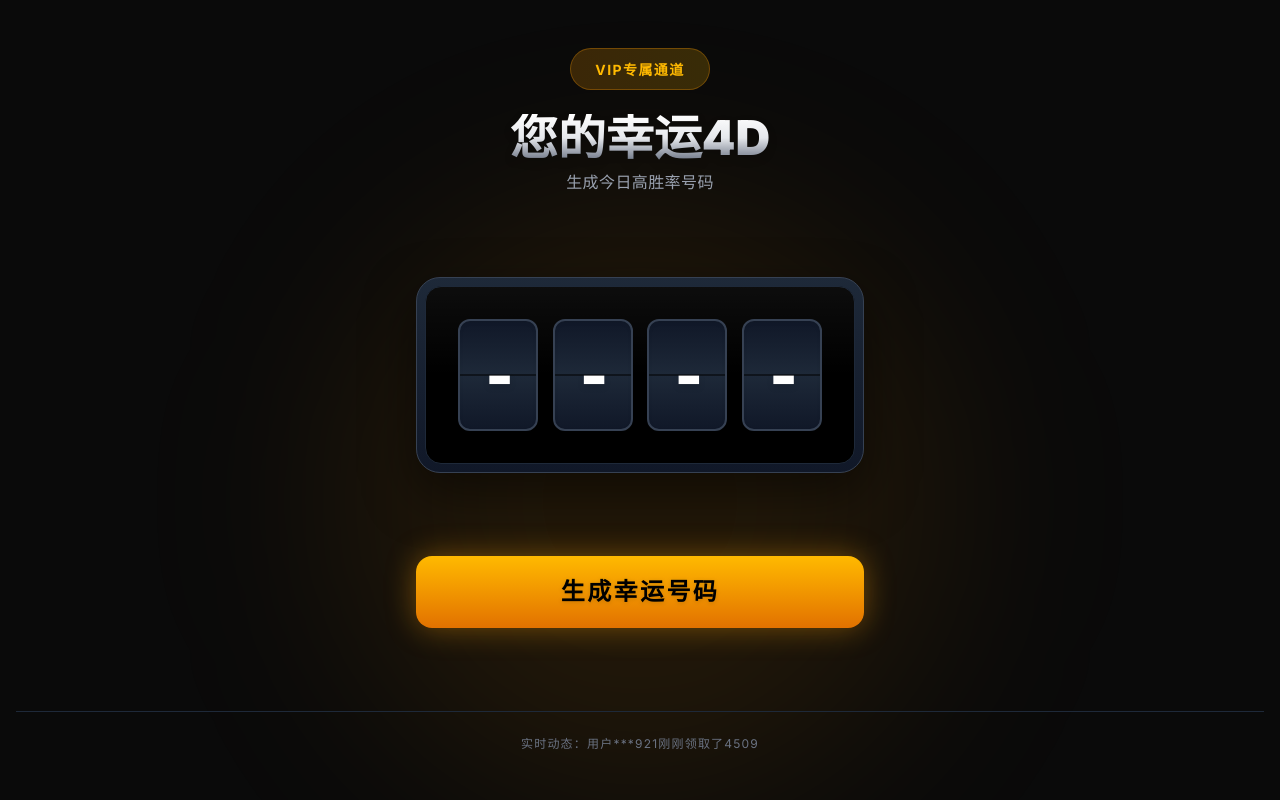
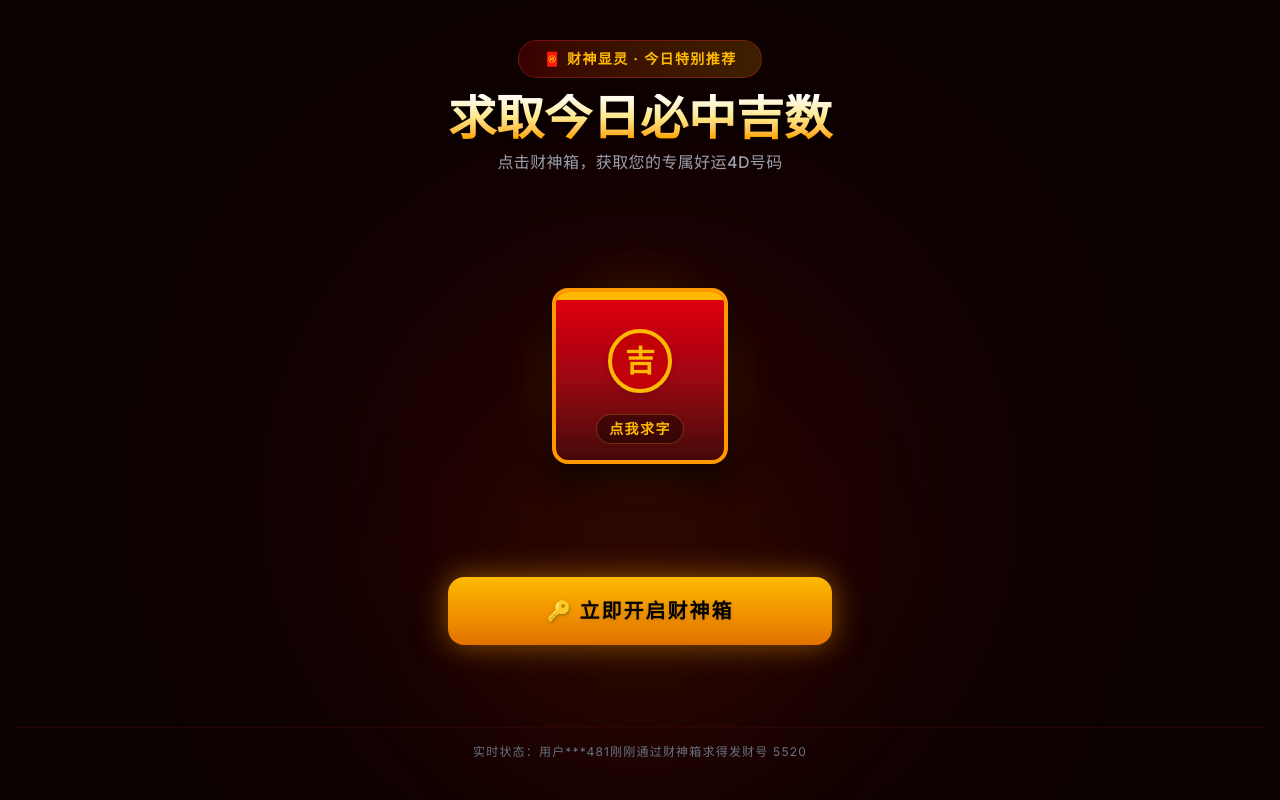
Before and after one commit to Lean888-maker/neo4d-live, a Next.js app: page /telegram-game in a window 1280 px wide. Built offline with nearby package versions, Linux system fonts and the light colour scheme.

Commit message:
feat: replace prelander spinning wheel with premium Cai Shen Fortune Box game

```diff
--- /dev/null
+++ b/search_db.js
@@ -0,0 +1 @@
+// Cleaned up scratch search file.
--- a/src/app/telegram-supervip/ClientWheel.js
+++ b/src/app/telegram-supervip/ClientWheel.js
@@ -9,10 +9,9 @@ export default function PremiumPrelander() {
   const [isExternal, setIsExternal] = useState(false);
   const [loading, setLoading] = useState(true);
 
-  const [spinning, setSpinning] = useState(false);
-  const [digits, setDigits] = useState(['-', '-', '-', '-']);
+  const [boxState, setBoxState] = useState('closed'); // closed, opening, open
   const [prize, setPrize] = useState(null);
-  const intervalRef = useRef(null);
+  const [showConfetti, setShowConfetti] = useState(false);
 
   useEffect(() => {
     // Detect if we are inside a Telegram WebApp iframe based on URL parameters
@@ -68,54 +67,32 @@ export default function PremiumPrelander() {
     initApp();
   }, []);
 
-  const generateNumber = () => {
-    if (spinning) return;
-    setSpinning(true);
-    setPrize(null);
+  const openFortuneBox = () => {
+    if (boxState !== 'closed') return;
 
-    let startTime = Date.now();
-    const finalNumber = [
-      Math.floor(Math.random() * 10),
-      Math.floor(Math.random() * 10),
-      Math.floor(Math.random() * 10),
-      Math.floor(Math.random() * 10)
-    ];
+    setBoxState('opening');
 
-    intervalRef.current = setInterval(() => {
-      const elapsed = Date.now() - startTime;
+    // Simulate chest shaking and opening sequence
+    setTimeout(() => {
+      const finalNumber = [
+        Math.floor(Math.random() * 10),
+        Math.floor(Math.random() * 10),
+        Math.floor(Math.random() * 10),
+        Math.floor(Math.random() * 10)
+      ].join('');
 
-      setDigits(prev => {
-        const newDigits = [...prev];
-        // Reel 1 locks after 1.0s
-        if (elapsed < 1000) newDigits[0] = Math.floor(Math.random() * 10);
-        else newDigits[0] = finalNumber[0];
+      setPrize(finalNumber);
+      setBoxState('open');
+      setShowConfetti(true);
 
-        // Reel 2 locks after 1.5s
-        if (elapsed < 1500) newDigits[1] = Math.floor(Math.random() * 10);
-        else newDigits[1] = finalNumber[1];
-
-        // Reel 3 locks after 2.0s
-        if (elapsed < 2000) newDigits[2] = Math.floor(Math.random() * 10);
-        else newDigits[2] = finalNumber[2];
-
-        // Reel 4 locks after 2.5s
-        if (elapsed < 2500) newDigits[3] = Math.floor(Math.random() * 10);
-        else newDigits[3] = finalNumber[3];
-
-        return newDigits;
-      });
-
-      if (elapsed >= 2500) {
-        clearInterval(intervalRef.current);
-        setSpinning(false);
-        setPrize(finalNumber.join(''));
-      }
-    }, 50);
+      // Turn off confetti animation after 4s
+      setTimeout(() => setShowConfetti(false), 4000);
+    }, 1800); // 1.8s shake time
   };
 
   const handleClaim = () => {
     if (!isExternal) {
-      window.Telegram?.WebApp?.openLink('https://neo4d.live/zh');
+      window.Telegram?.WebApp?.openLink('https://t.me/NEO4DLIVE');
     } else {
       window.location.href = 'https://t.me/NEO4DLIVE';
     }
@@ -124,7 +101,7 @@ export default function PremiumPrelander() {
   if (loading) {
     return (
       <div className="min-h-screen bg-black text-white flex items-center justify-center">
-        <div className="animate-pulse text-amber-500 font-bold text-xl tracking-widest">正在加载VIP系统...</div>
+        <div className="animate-pulse text-amber-500 font-bold text-xl tracking-widest">正在载入财神发财系统...</div>
       </div>
     );
   }
@@ -146,82 +123,143 @@ export default function PremiumPrelander() {
   }
 
   return (
-    <div className="min-h-screen bg-[#0a0a0a] text-white flex flex-col items-center justify-between py-12 px-4 relative overflow-hidden">
+    <div className="min-h-screen bg-[#0d0202] text-white flex flex-col items-center justify-between py-10 px-4 relative overflow-hidden">
       <Script src="https://telegram.org/js/telegram-web-app.js" strategy="beforeInteractive" />
 
-      {/* Background premium effects */}
-      <div className="absolute top-0 w-full h-full bg-[radial-gradient(ellipse_at_top,_var(--tw-gradient-stops))] from-red-900/40 via-black to-black pointer-events-none"></div>
-      <div className="absolute top-1/4 left-1/2 -translate-x-1/2 w-[600px] h-[600px] bg-amber-500/10 rounded-full blur-[100px] pointer-events-none"></div>
+      {/* Premium Red/Gold Background effects */}
+      <div className="absolute top-0 w-full h-full bg-[radial-gradient(ellipse_at_top,_var(--tw-gradient-stops))] from-red-950/70 via-black to-black pointer-events-none"></div>
+      <div className="absolute top-1/4 left-1/2 -translate-x-1/2 w-[600px] h-[600px] bg-red-600/10 rounded-full blur-[120px] pointer-events-none"></div>
+      <div className="absolute bottom-10 left-1/2 -translate-x-1/2 w-[350px] h-[350px] bg-amber-500/5 rounded-full blur-[80px] pointer-events-none"></div>
+
+      {/* Confetti Particle Explosion */}
+      {showConfetti && (
+        <div className="absolute inset-0 pointer-events-none z-50 overflow-hidden">
+          {[...Array(60)].map((_, i) => {
+            const left = Math.random() * 100;
+            const delay = Math.random() * 2;
+            const duration = 2 + Math.random() * 2;
+            const size = 6 + Math.random() * 10;
+            const color = i % 2 === 0 ? 'bg-amber-400' : 'bg-red-500';
+            return (
+              <div
+                key={i}
+                className={`absolute rounded-sm ${color} animate-[fall_${duration}s_ease-out_infinite]`}
+                style={{
+                  left: `${left}%`,
+                  top: `-20px`,
+                  width: `${size}px`,
+                  height: `${size}px`,
+                  animationDelay: `${delay}s`,
+                  transform: `rotate(${Math.random() * 360}deg)`
+                }}
+              />
+            );
+          })}
+        </div>
+      )}
 
       {/* Header */}
       <div className="text-center relative z-10 w-full">
-        <div className="inline-block bg-gradient-to-r from-amber-500/20 to-yellow-500/20 border border-amber-500/30 px-6 py-2 rounded-full mb-6">
-          <span className="text-amber-400 font-bold tracking-widest text-sm uppercase">VIP专属通道</span>
+        <div className="inline-block bg-gradient-to-r from-red-600/20 to-amber-500/20 border border-red-500/30 px-6 py-2 rounded-full mb-4">
+          <span className="text-amber-400 font-bold tracking-widest text-xs md:text-sm uppercase flex items-center justify-center gap-2">
+            🧧 财神显灵 · 今日特别推荐
+          </span>
         </div>
-        <h1 className="text-4xl md:text-5xl font-black text-transparent bg-clip-text bg-gradient-to-b from-white via-gray-200 to-gray-500 drop-shadow-lg mb-2">
-          {tgUser?.first_name ? `${tgUser.first_name}, ` : ''}您的幸运4D
+        <h1 className="text-3xl md:text-5xl font-black text-transparent bg-clip-text bg-gradient-to-b from-white via-amber-200 to-amber-500 drop-shadow-[0_4px_8px_rgba(0,0,0,0.8)] mb-2">
+          {tgUser?.first_name ? `${tgUser.first_name}, ` : ''}求取今日必中吉数
         </h1>
-        <p className="text-gray-400 font-medium tracking-wide">生成今日高胜率号码</p>
+        <p className="text-gray-400 text-sm md:text-base font-medium tracking-wide">点击财神箱，获取您的专属好运4D号码</p>
       </div>
 
-      {/* Slot Machine Display */}
-      <div className="relative z-10 w-full max-w-md my-12">
-        <div className="bg-gradient-to-b from-gray-800 to-gray-900 p-2 rounded-3xl border border-gray-700 shadow-[0_20px_50px_rgba(0,0,0,0.5)]">
-          <div className="bg-black rounded-2xl p-6 md:p-8 flex justify-between items-center border border-gray-800 relative overflow-hidden">
-            {/* Inner glass reflection */}
-            <div className="absolute top-0 left-0 w-full h-1/2 bg-gradient-to-b from-white/5 to-transparent pointer-events-none"></div>
+      {/* Cai Shen Fortune Box Component */}
+      <div className="relative z-10 w-full max-w-sm my-6 flex flex-col items-center justify-center">
+        {/* Chest Wrapper */}
+        <div className={`w-64 h-64 relative cursor-pointer select-none transition-transform duration-300 ${boxState === 'opening' ? 'animate-[shake_0.5s_infinite]' : 'hover:scale-105 active:scale-95'}`} onClick={openFortuneBox}>
 
-            {digits.map((digit, idx) => (
-              <div key={idx} className="w-16 h-24 md:w-20 md:h-28 bg-gradient-to-b from-gray-900 via-gray-800 to-gray-900 rounded-xl flex items-center justify-center border-2 border-gray-700 shadow-inner relative">
-                <span className={`text-5xl md:text-6xl font-black tabular-nums tracking-tighter ${prize ? 'text-amber-400 drop-shadow-[0_0_15px_rgba(245,158,11,0.8)]' : 'text-white drop-shadow-md'}`}>
-                  {digit}
-                </span>
-                {/* Horizontal line across digit like mechanical flip clock */}
-                <div className="absolute top-1/2 left-0 w-full h-[2px] bg-black/50 -translate-y-1/2"></div>
+          {/* Closed Box State */}
+          {boxState === 'closed' && (
+            <div className="absolute inset-0 flex items-center justify-center">
+              {/* Outer Golden Aura */}
+              <div className="absolute w-48 h-48 bg-amber-500/20 rounded-full filter blur-xl animate-pulse"></div>
+              {/* Box Graphic */}
+              <div className="w-44 h-44 bg-gradient-to-b from-red-600 via-red-800 to-red-950 rounded-2xl border-4 border-amber-500 shadow-[0_15px_30px_rgba(0,0,0,0.7)] flex flex-col items-center justify-between p-4 relative overflow-hidden">
+                <div className="absolute top-0 w-full h-2 bg-amber-400"></div>
+                {/* Chinese Character '吉' or '财' */}
+                <div className="w-16 h-16 rounded-full border-4 border-amber-400 flex items-center justify-center bg-red-700 shadow-md my-auto">
+                  <span className="text-amber-400 font-black text-3xl">吉</span>
+                </div>
+                <div className="text-amber-400 font-bold text-sm tracking-widest bg-black/40 px-3 py-1 rounded-full border border-amber-500/30">点我求字</div>
               </div>
-            ))}
-          </div>
+            </div>
+          )}
+
+          {/* Shaking State */}
+          {boxState === 'opening' && (
+            <div className="absolute inset-0 flex items-center justify-center">
+              <div className="absolute w-56 h-56 bg-amber-500/35 rounded-full filter blur-2xl animate-ping"></div>
+              <div className="w-44 h-44 bg-gradient-to-b from-red-600 via-red-800 to-red-950 rounded-2xl border-4 border-amber-400 shadow-[0_15px_40px_rgba(245,158,11,0.5)] flex items-center justify-center relative">
+                <span className="text-amber-400 font-black text-4xl animate-bounce">⚡ 祈福中...</span>
+              </div>
+            </div>
+          )}
+
+          {/* Open Box State / Revealed Numbers */}
+          {boxState === 'open' && (
+            <div className="absolute inset-0 flex items-center justify-center animate-[pop_0.6s_cubic-bezier(0.175,0.885,0.32,1.275)]">
+              {/* Massive Golden Ray */}
+              <div className="absolute w-64 h-64 bg-amber-400/25 rounded-full filter blur-3xl animate-pulse"></div>
+              {/* Premium Ticket Display */}
+              <div className="w-56 h-36 bg-gradient-to-b from-yellow-50 via-yellow-100 to-amber-200 text-black rounded-xl border-4 border-amber-500 shadow-[0_20px_50px_rgba(245,158,11,0.6)] flex flex-col items-center justify-between p-4 relative">
+                <div className="absolute -top-3 left-1/2 -translate-x-1/2 bg-red-600 text-white font-black text-xs px-4 py-0.5 rounded-full border border-amber-400 shadow-md">NEO4D VIP</div>
+                <div className="text-gray-600 text-xs font-bold tracking-widest mt-2">今日推荐必中吉数</div>
+                <div className="text-4xl md:text-5xl font-black tracking-widest text-red-700 drop-shadow-sm font-mono my-2 animate-pulse">
+                  {prize}
+                </div>
+                <div className="text-[10px] text-gray-500 border-t border-dashed border-gray-400 w-full text-center pt-1 font-bold">请妥善保存，祝您今晚中奖！</div>
+              </div>
+            </div>
+          )}
         </div>
       </div>
 
       {/* Actions */}
-      <div className="relative z-10 w-full max-w-md flex flex-col items-center gap-6">
-        {!prize ? (
+      <div className="relative z-10 w-full max-w-sm flex flex-col items-center gap-6">
+        {boxState === 'closed' && (
           <button
-            className={`w-full relative group overflow-hidden bg-gradient-to-b from-amber-400 to-amber-600 px-8 py-5 rounded-2xl shadow-[0_0_30px_rgba(245,158,11,0.4)] transform transition-all duration-300 ${spinning ? 'opacity-80 cursor-not-allowed scale-95' : 'hover:scale-[1.02] active:scale-95'}`}
-            onClick={generateNumber}
-            disabled={spinning}
+            className="w-full relative group overflow-hidden bg-gradient-to-b from-amber-400 to-amber-600 hover:from-amber-300 hover:to-amber-500 px-8 py-5 rounded-2xl shadow-[0_0_30px_rgba(245,158,11,0.5)] transform transition-all duration-300 hover:scale-[1.02] active:scale-95"
+            onClick={openFortuneBox}
           >
             <div className="absolute inset-0 w-full h-full bg-gradient-to-r from-transparent via-white/40 to-transparent -translate-x-full group-hover:animate-[shine_1.5s_infinite]"></div>
-            <span className="relative text-black font-black text-2xl uppercase tracking-widest drop-shadow-sm">
-              {spinning ? '生成中...' : '生成幸运号码'}
+            <span className="relative text-black font-black text-xl uppercase tracking-widest drop-shadow-sm">
+              🔑 立即开启财神箱
             </span>
           </button>
-        ) : (
+        )}
+
+        {boxState === 'open' && (
           <div className="w-full flex flex-col items-center gap-4 animate-[fadeIn_0.5s_ease-out]">
-            <div className="text-amber-400 font-bold tracking-widest uppercase text-sm mb-2 animate-pulse">号码已成功锁定</div>
+            <div className="text-amber-400 font-bold tracking-widest uppercase text-xs md:text-sm animate-pulse">🎉 号码已成功解锁！</div>
             <button
               onClick={handleClaim}
               className="w-full relative group overflow-hidden bg-gradient-to-b from-emerald-500 to-green-700 hover:from-emerald-400 hover:to-green-600 px-8 py-5 rounded-2xl shadow-[0_0_30px_rgba(16,185,129,0.5)] transform transition-all duration-300 hover:scale-[1.02] active:scale-95"
             >
               <div className="absolute inset-0 w-full h-full bg-gradient-to-r from-transparent via-white/30 to-transparent -translate-x-full group-hover:animate-[shine_1.5s_infinite]"></div>
-              <span className="relative text-white font-black text-xl md:text-2xl uppercase tracking-widest drop-shadow-md">
-                {isExternal ? '加入VIP群组查看直播' : '立即查看开奖直播'}
+              <span className="relative text-white font-black text-lg md:text-xl uppercase tracking-widest drop-shadow-md">
+                📱 点击进入TG频道核对开彩结果
               </span>
             </button>
             <button
               onClick={() => {
-                const text = encodeURIComponent(`我刚刚在 NEO4D 抽中了今日 VIP 开彩吉数 ${prize}！马上点击获取你的专属号码，全马最快无广告实时开彩！ 👉 https://neo4d.live/telegram-supervip`);
+                const text = encodeURIComponent(`我刚刚在 NEO4D 抽中了今日大伯公VIP必中吉数 ${prize}！马上点击获取你的专属号码，全马最快无广告实时开彩！ 👉 https://neo4d.live/telegram-supervip`);
                 window.open(`https://api.whatsapp.com/send?text=${text}`, '_blank');
               }}
-              className="w-full relative group overflow-hidden bg-[#25D366] hover:bg-[#128C7E] px-8 py-4 rounded-2xl shadow-[0_0_20px_rgba(37,211,102,0.4)] transform transition-all duration-300 hover:scale-[1.02] active:scale-95 mt-2 flex items-center justify-center gap-3"
+              className="w-full relative group overflow-hidden bg-[#25D366] hover:bg-[#128C7E] px-8 py-4 rounded-2xl shadow-[0_0_20px_rgba(37,211,102,0.4)] transform transition-all duration-300 hover:scale-[1.02] active:scale-95 flex items-center justify-center gap-3"
             >
-              {/* WhatsApp SVG Icon */}
               <svg className="w-6 h-6 text-white fill-current" viewBox="0 0 24 24">
                 <path d="M17.472 14.382c-.297-.149-1.758-.867-2.03-.967-.273-.099-.471-.148-.67.15-.197.297-.767.966-.94 1.164-.173.199-.347.223-.644.075-.297-.15-1.255-.463-2.39-1.475-.883-.788-1.48-1.761-1.653-2.059-.173-.297-.018-.458.13-.606.134-.133.298-.347.446-.52.149-.174.198-.298.298-.497.099-.198.05-.371-.025-.52-.075-.149-.669-1.612-.916-2.207-.242-.579-.487-.5-.669-.51a12.8 12.8 0 0 0-.57-.01c-.198 0-.52.074-.792.372-.272.297-1.04 1.016-1.04 2.479 0 1.462 1.065 2.875 1.213 3.074.149.198 2.096 3.2 5.077 4.487.709.306 1.262.489 1.694.625.712.227 1.36.195 1.871.118.571-.085 1.758-.719 2.006-1.413.248-.694.248-1.289.173-1.413-.074-.124-.272-.198-.57-.347m-5.421 7.403h-.004a9.87 9.87 0 0 1-5.031-1.378l-.361-.214-3.741.982.998-3.648-.235-.374a9.86 9.86 0 0 1-1.51-5.26c.001-5.45 4.436-9.884 9.888-9.884 2.64 0 5.122 1.03 6.988 2.898a9.825 9.825 0 0 1 2.893 6.994c-.003 5.45-4.437 9.884-9.885 9.884m8.413-18.297A11.815 11.815 0 0 0 12.05 0C5.495 0 .16 5.335.157 11.892c0 2.096.547 4.142 1.588 5.945L.057 24l6.305-1.654a11.882 11.882 0 0 0 5.683 1.448h.005c6.554 0 11.89-5.335 11.893-11.893a11.821 11.821 0 0 0-3.48-8.413Z"/>
               </svg>
-              <span className="relative text-white font-bold text-lg md:text-xl tracking-wide">
-                分享给朋友 (WhatsApp)
+              <span className="relative text-white font-bold text-base tracking-wide">
+                分享幸运给朋友 (WhatsApp)
               </span>
             </button>
           </div>
@@ -229,13 +267,13 @@ export default function PremiumPrelander() {
       </div>
 
       {/* Footer Social Proof */}
-      <div className="relative z-10 mt-12 text-center border-t border-gray-800 w-full pt-6">
-        <p className="text-gray-500 text-xs tracking-widest uppercase">
-          实时动态：用户***921刚刚领取了4509
+      <div className="relative z-10 mt-8 text-center border-t border-red-950/40 w-full pt-4">
+        <p className="text-gray-500 text-[10px] md:text-xs tracking-widest uppercase">
+          实时状态：用户***481刚刚通过财神箱求得发财号 {Math.floor(Math.random() * 8000 + 1000)}
         </p>
       </div>
 
-      {/* Tailwind Animations */}
+      {/* Tailwind and Custom CSS Animations */}
       <style dangerouslySetInnerHTML={{__html: `
         @keyframes shine {
           100% { transform: translateX(100%); }
@@ -244,6 +282,27 @@ export default function PremiumPrelander() {
           from { opacity: 0; transform: translateY(10px); }
           to { opacity: 1; transform: translateY(0); }
         }
+        @keyframes shake {
+          0% { transform: translate(1px, 1px) rotate(0deg); }
+          10% { transform: translate(-1px, -2px) rotate(-1deg); }
+          20% { transform: translate(-3px, 0px) rotate(1deg); }
+          30% { transform: translate(0px, 2px) rotate(0deg); }
+          40% { transform: translate(1px, -1px) rotate(1deg); }
+          50% { transform: translate(-1px, 2px) rotate(-1deg); }
+          60% { transform: translate(-3px, 1px) rotate(0deg); }
+          70% { transform: translate(2px, 1px) rotate(-1deg); }
+          80% { transform: translate(-1px, -1px) rotate(1deg); }
+          90% { transform: translate(2px, 2px) rotate(0deg); }
+          100% { transform: translate(1px, -2px) rotate(-1deg); }
+        }
+        @keyframes pop {
+          0% { transform: scale(0.3); opacity: 0; }
+          100% { transform: scale(1); opacity: 1; }
+        }
+        @keyframes fall {
+          0% { transform: translateY(-50px) rotate(0deg); opacity: 1; }
+          100% { transform: translateY(100vh) rotate(360deg); opacity: 0; }
+        }
       `}} />
     </div>
   );
```
